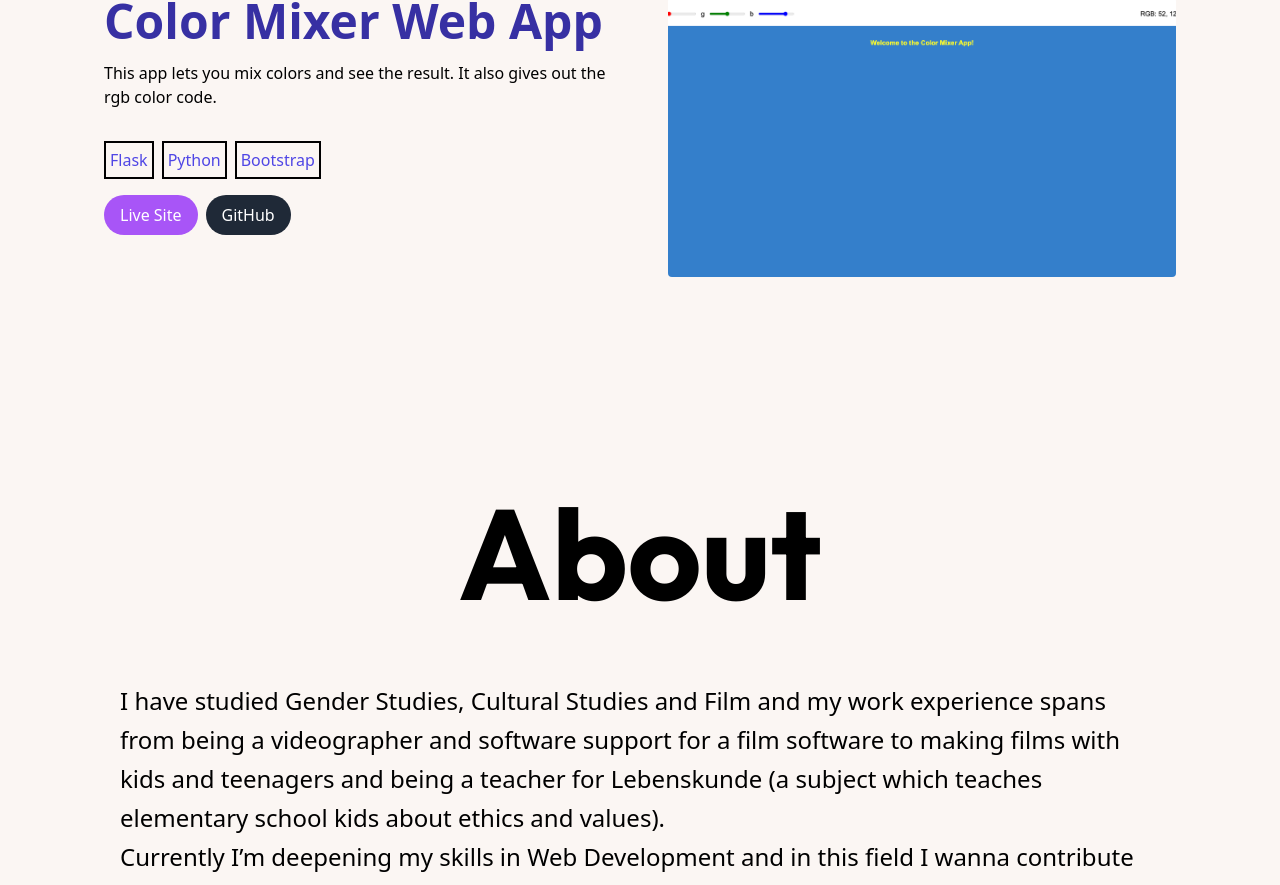
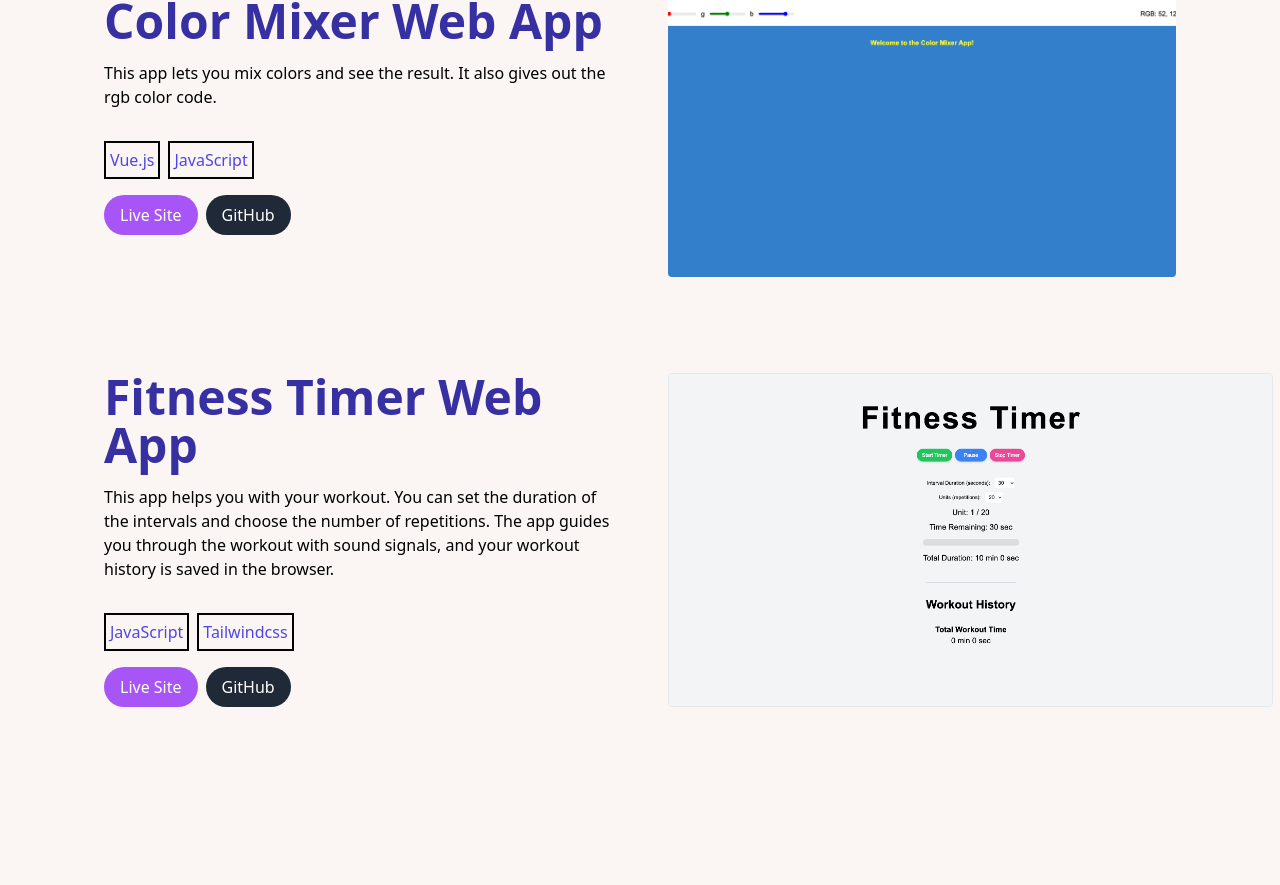
Before and after one commit to nossaschaefer/portfolio, a Vue app: page /projects in a window 1280 px wide. Shown: the part 2329-3214 px from the top of the page. Built offline with nearby package versions, Linux system fonts and the light colour scheme.

Commit message:
added fitness timer app

```diff
--- a/src/views/ContactView.vue
+++ b/src/views/ContactView.vue
@@ -10,7 +10,7 @@
       <div class="flex justify-center gap-4 pt-4">
         <!-- GitHub -->
         <a
-          href="https://github.com/username"
+          href="https://github.com/nossaschaefer"
           target="_blank"
           rel="noopener noreferrer"
           class="text-gray-700 hover:text-gray-900 transition-colors duration-200"
@@ -19,7 +19,7 @@
         </a>
         <!-- LinkedIn -->
         <a
-          href="https://linkedin.com/in/username"
+          href="https://www.linkedin.com/in/nossa-schaefer/"
           target="_blank"
           rel="noopener noreferrer"
           class="text-[#0a66c2] hover:text-[#085ca0] transition-colors duration-200"
--- a/src/views/ProjectsView.vue
+++ b/src/views/ProjectsView.vue
@@ -114,9 +114,8 @@
             you can also filter them by status.
           </p>
           <div class="text-indigo-600 mt-2 leading-relaxed flex gap-2 pt-2">
-            <p class="border-2 border-black p-1">Flask</p>
-            <p class="border-2 border-black p-1">Python</p>
-            <p class="border-2 border-black p-1">Bootstrap</p>
+            <p class="border-2 border-black p-1">Vue.js</p>
+            <p class="border-2 border-black p-1">JavaScript</p>
           </div>
           <div class="mt-4 justify-start flex gap-2">
             <a
@@ -160,9 +159,8 @@
             This app lets you mix colors and see the result. It also gives out the rgb color code.
           </p>
           <div class="text-indigo-600 mt-2 leading-relaxed flex gap-2 pt-2">
-            <p class="border-2 border-black p-1">Flask</p>
-            <p class="border-2 border-black p-1">Python</p>
-            <p class="border-2 border-black p-1">Bootstrap</p>
+            <p class="border-2 border-black p-1">Vue.js</p>
+            <p class="border-2 border-black p-1">JavaScript</p>
           </div>
           <div class="mt-4 justify-start flex gap-2">
             <a
@@ -190,6 +188,53 @@
               src="@/assets/Color-Mixer.png"
               alt="TooGoodToThrow Web App"
               class="h-full object-cover rounded group-hover:scale-105 transition-transform duration-300"
+            />
+          </div>
+        </div>
+      </div>
+
+      <!-- Fitness Timer App Card -->
+      <div
+        class="flex flex-col lg:flex-row gap-8 relative group hover:-translate-y-2 transition-transform duration-300 ease-in-out w-full"
+      >
+        <!-- Card Content -->
+        <div class="flex-1 lg:flex-col lg:justify-between lg:pr-6">
+          <h3 class="text-5xl font-bold text-indigo-800">Fitness Timer Web App</h3>
+          <p class="pt-4 pb-4">
+            This app helps you with your workout. You can set the duration of the intervals and
+            choose the number of repetitions. The app guides you through the workout with sound
+            signals, and your workout history is saved in the browser.
+          </p>
+          <div class="text-indigo-600 mt-2 leading-relaxed flex gap-2 pt-2">
+            <p class="border-2 border-black p-1">JavaScript</p>
+            <p class="border-2 border-black p-1">Tailwindcss</p>
+          </div>
+          <div class="mt-4 justify-start flex gap-2">
+            <a
+              href="https://timer-for-fitness.netlify.app/"
+              target="_blank"
+              class="inline-block px-4 py-2 bg-purple-500 text-white rounded-3xl font-medium hover:bg-purple-600 transition-colors"
+            >
+              Live Site
+            </a>
+
+            <a
+              href="https://github.com/nossaschaefer/timer"
+              target="_blank"
+              class="inline-block px-4 py-2 bg-gray-800 text-white rounded-3xl font-medium hover:bg-gray-900 transition-colors"
+            >
+              GitHub
+            </a>
+          </div>
+        </div>
+
+        <!-- Image -->
+        <div class="flex-1">
+          <div class="h-full aspect-[14.5/8]">
+            <img
+              src="@/assets/Fitness-Timer.png"
+              alt="TooGoodToThrow Web App"
+              class="h-full object-cover rounded group-hover:scale-105 transition-transform duration-300 border"
             />
           </div>
         </div>
```
Also changed, not shown: src/assets/Fitness-Timer.png (added).
